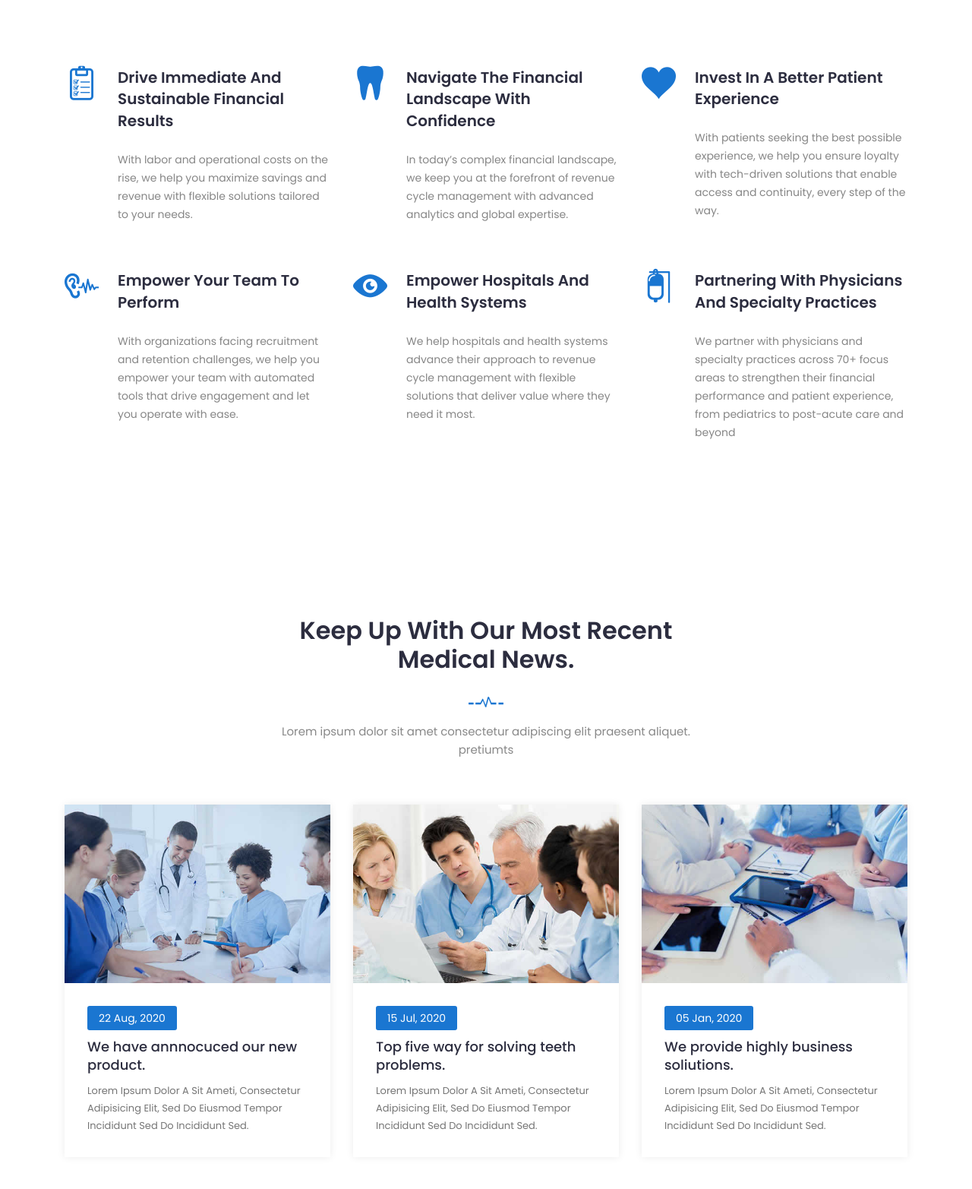
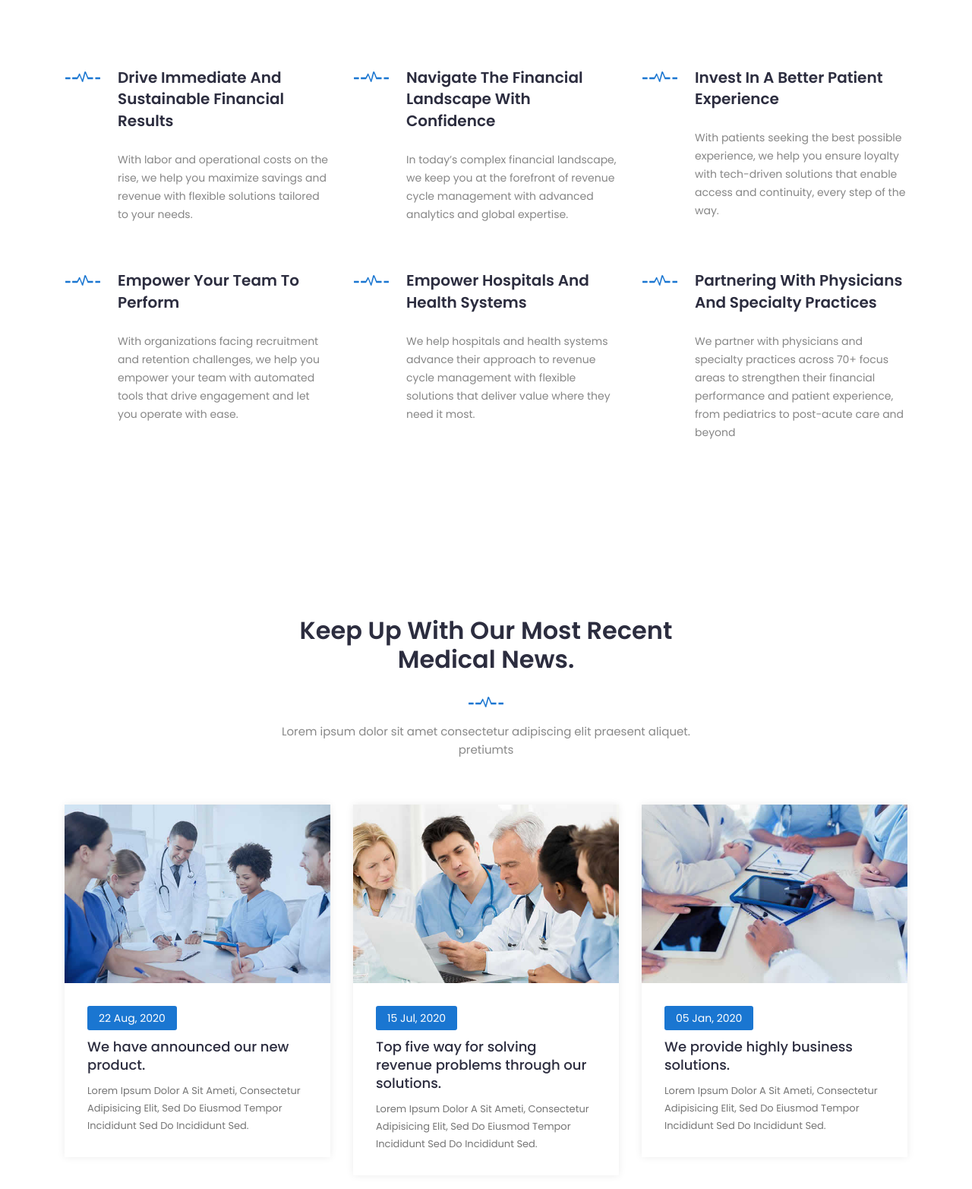
Before and after one commit to maniaimam/physician-shield, a plain HTML site: page index.html in a window 1280 px wide. Shown: the part 4255-5820 px from the top of the page at 76% size. Drawn offline with Linux system fonts and the light colour scheme; a script that the page names is missing.

Commit message:
basic changes

```diff
--- a/index.html
+++ b/index.html
@@ -526,7 +526,9 @@
 					<div class="col-lg-4 col-md-6 col-12">
 						<!-- Start Single Service -->
 						<div class="single-service">
-							<i class="icofont icofont-prescription"></i>
+							<i class="icofont ">
+								<img src="img/section-img.png" alt="#">
+							</i>
 							<h4><a href="service-details.html">Drive immediate and sustainable financial results</a></h4>
 							<p>With labor and operational costs on the rise, we help you maximize savings and revenue with flexible solutions tailored to your needs. </p>
 						</div>
@@ -535,7 +537,9 @@
 					<div class="col-lg-4 col-md-6 col-12">
 						<!-- Start Single Service -->
 						<div class="single-service">
-							<i class="icofont icofont-tooth"></i>
+							<i class="icofont ">
+								<img src="img/section-img.png" alt="#">
+							</i>
 							<h4><a href="service-details.html">Navigate the financial landscape with confidence</a></h4>
 							<p>In today’s complex financial landscape, we keep you at the forefront of revenue cycle management with advanced analytics and global expertise.</p>
 						</div>
@@ -544,7 +548,9 @@
 					<div class="col-lg-4 col-md-6 col-12">
 						<!-- Start Single Service -->
 						<div class="single-service">
-							<i class="icofont icofont-heart-alt"></i>
+							<i class="icofont ">
+								<img src="img/section-img.png" alt="#">
+							</i>
 							<h4><a href="service-details.html">Invest in a better patient experience</a></h4>
 							<p>With patients seeking the best possible experience, we help you ensure loyalty with tech-driven solutions that enable access and continuity, every step of the way.</p>
 						</div>
@@ -553,7 +559,9 @@
 					<div class="col-lg-4 col-md-6 col-12">
 						<!-- Start Single Service -->
 						<div class="single-service">
-							<i class="icofont icofont-listening"></i>
+							<i class="icofont ">
+								<img src="img/section-img.png" alt="#">
+							</i>
 							<h4><a href="service-details.html">Empower your team to perform</a></h4>
 							<p>With organizations facing recruitment and retention challenges, we help you empower your team with automated tools that drive engagement and let you operate with ease.</p>
 						</div>
@@ -562,7 +570,9 @@
 					<div class="col-lg-4 col-md-6 col-12">
 						<!-- Start Single Service -->
 						<div class="single-service">
-							<i class="icofont icofont-eye-alt"></i>
+							<i class="icofont ">
+								<img src="img/section-img.png" alt="#">
+							</i>
 							<h4><a href="service-details.html">Empower Hospitals and health systems</a></h4>
 							<p>We help hospitals and health systems advance their approach to revenue  cycle management with flexible solutions that deliver value where they need it most. </p>
 						</div>
@@ -571,7 +581,9 @@
 					<div class="col-lg-4 col-md-6 col-12">
 						<!-- Start Single Service -->
 						<div class="single-service">
-							<i class="icofont icofont-blood"></i>
+							<i class="icofont ">
+								<img src="img/section-img.png" alt="#">
+							</i>
 							<h4><a href="service-details.html">Partnering with Physicians and specialty practices</a></h4>
 							<p>We partner with physicians and specialty practices across 70+ focus areas to strengthen their financial performance and patient experience, from pediatrics to post-acute care and beyond</p>
 						</div>
@@ -610,7 +622,7 @@
 							<div class="news-body">
 								<div class="news-content">
 									<div class="date">22 Aug, 2020</div>
-									<h2><a href="blog-single.html">We have annnocuced our new product.</a></h2>
+									<h2><a href="blog-single.html">We have announced our new product.</a></h2>
 									<p class="text">Lorem ipsum dolor a sit ameti, consectetur adipisicing elit, sed do eiusmod tempor incididunt sed do incididunt sed.</p>
 								</div>
 							</div>
@@ -626,7 +638,7 @@
 							<div class="news-body">
 								<div class="news-content">
 									<div class="date">15 Jul, 2020</div>
-									<h2><a href="blog-single.html">Top five way for solving teeth problems.</a></h2>
+									<h2><a href="blog-single.html">Top five way for solving revenue problems through our solutions.</a></h2>
 									<p class="text">Lorem ipsum dolor a sit ameti, consectetur adipisicing elit, sed do eiusmod tempor incididunt sed do incididunt sed.</p>
 								</div>
 							</div>
@@ -642,7 +654,7 @@
 							<div class="news-body">
 								<div class="news-content">
 									<div class="date">05 Jan, 2020</div>
-									<h2><a href="blog-single.html">We provide highly business soliutions.</a></h2>
+									<h2><a href="blog-single.html">We provide highly business solutions.</a></h2>
 									<p class="text">Lorem ipsum dolor a sit ameti, consectetur adipisicing elit, sed do eiusmod tempor incididunt sed do incididunt sed.</p>
 								</div>
 							</div>
@@ -735,7 +747,7 @@
 						<div class="col-lg-3 col-md-6 col-12">
 							<div class="single-footer">
 								<h2>About Us</h2>
-								<p>Lorem ipsum dolor sit am consectetur adipisicing elit do eiusmod tempor incididunt ut labore dolore magna.</p>
+								<p>We are here to help you achieve revenue cycle success with cutting-edge technology and advanced expertise</p>
 								<!-- Social -->
 								<ul class="social">
 									<li><a href="#"><i class="icofont-facebook"></i></a></li>
@@ -757,13 +769,11 @@
 											<li><a href="#"><i class="fa fa-caret-right" aria-hidden="true"></i>About Us</a></li>
 											<li><a href="#"><i class="fa fa-caret-right" aria-hidden="true"></i>Services</a></li>
 											<li><a href="#"><i class="fa fa-caret-right" aria-hidden="true"></i>Our Cases</a></li>
-											<li><a href="#"><i class="fa fa-caret-right" aria-hidden="true"></i>Other Links</a></li>
 										</ul>
 									</div>
 									<div class="col-lg-6 col-md-6 col-12">
 										<ul>
 											<li><a href="#"><i class="fa fa-caret-right" aria-hidden="true"></i>Consuling</a></li>
-											<li><a href="#"><i class="fa fa-caret-right" aria-hidden="true"></i>Finance</a></li>
 											<li><a href="#"><i class="fa fa-caret-right" aria-hidden="true"></i>Testimonials</a></li>
 											<li><a href="#"><i class="fa fa-caret-right" aria-hidden="true"></i>FAQ</a></li>
 											<li><a href="#"><i class="fa fa-caret-right" aria-hidden="true"></i>Contact Us</a></li>
@@ -775,18 +785,18 @@
 						<div class="col-lg-3 col-md-6 col-12">
 							<div class="single-footer">
 								<h2>Open Hours</h2>
-								<p>Lorem ipsum dolor sit ame consectetur adipisicing elit do eiusmod tempor incididunt.</p>
+								<p>Our customer service is always here to help you</p>
 								<ul class="time-sidual">
-									<li class="day">Monday - Fridayp <span>8.00-20.00</span></li>
-									<li class="day">Saturday <span>9.00-18.30</span></li>
-									<li class="day">Monday - Thusday <span>9.00-15.00</span></li>
+									<li class="day">Monday - Friday <span>9.00 am-5.00pm</span></li>
+									<li class="day">Saturday - Sunday <span>9.00 am-3.00 pm</span></li>
+
 								</ul>
 							</div>
 						</div>
 						<div class="col-lg-3 col-md-6 col-12">
 							<div class="single-footer">
 								<h2>Newsletter</h2>
-								<p>subscribe to our newsletter to get allour news in your inbox.. Lorem ipsum dolor sit amet, consectetur adipisicing elit,</p>
+								<p>subscribe to our newsletter to get all our news in your inbox.</p>
 								<form action="mail/mail.php" method="get" target="_blank" class="newsletter-inner">
 									<input name="email" placeholder="Email Address" class="common-input" onfocus="this.placeholder = ''"
 										onblur="this.placeholder = 'Your email address'" required="" type="email">
```
Also changed, not shown: 404.html (+7 -9 lines), appointment.html (+7 -9 lines), blog-single.html (+7 -9 lines), contact.html (+6 -8 lines), portfolio-details.html (+7 -9 lines).
